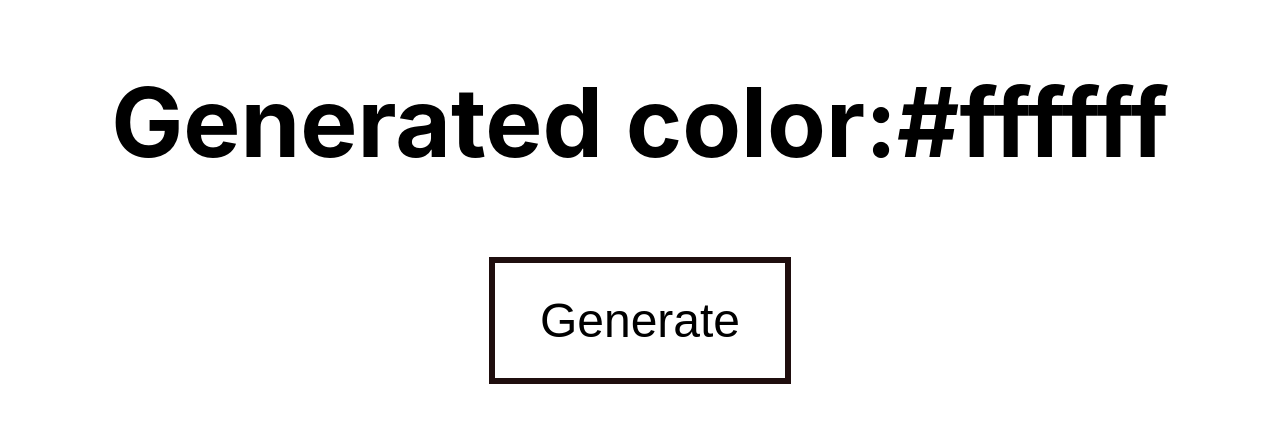
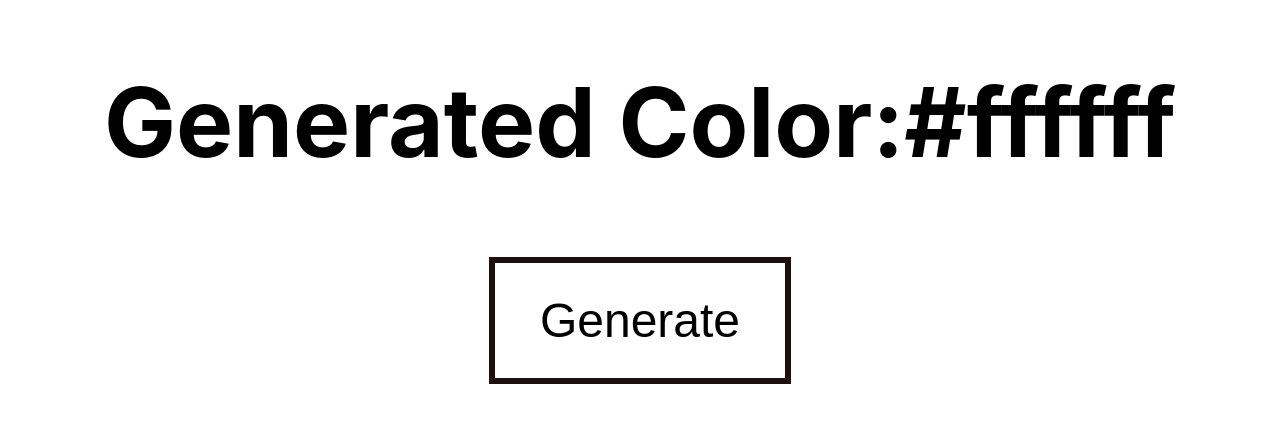
Before and after one commit to VafaeiAmir/react-random-color-generator-jan-2022, a React (Create React App) app: page / in a window 1280 px wide. Shown: the top 422 px of the page. Built offline with nearby package versions, Linux system fonts and the light colour scheme.

Commit message:
Add changes in App.js

```diff
--- a/src/App.js
+++ b/src/App.js
@@ -21,7 +21,7 @@
         zoom: 3,
       }}
     >
-      <h1>Generated color:{hex}</h1>
+      <h1>Generated Color:{hex}</h1>
       <button onClick={randomizedHex}>Generate</button>
     </div>
   );
```
